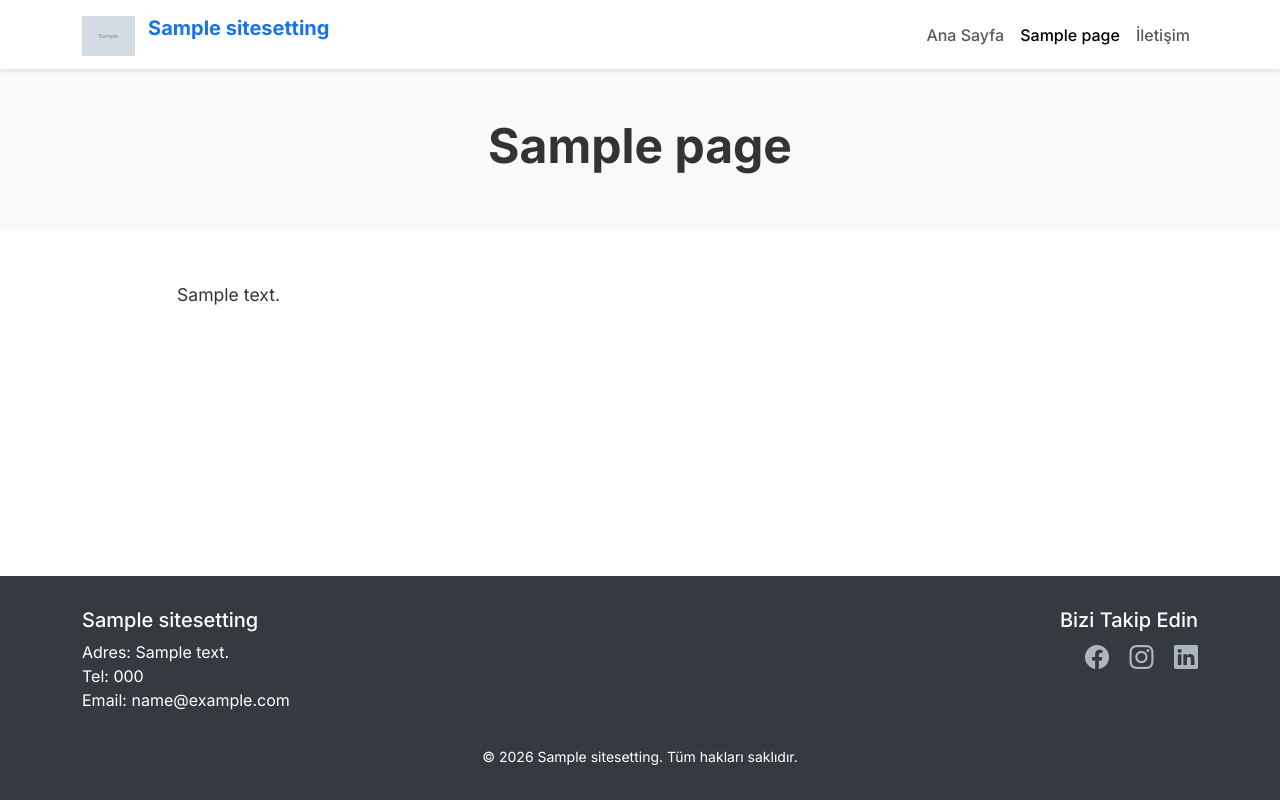
After one commit to Ramazan513451/staj-web-projesi, a Django app: a page that uses templates/base.html in a window 1280 px wide. The commit adds this page. Run offline with Django 5.2, Linux system fonts and the light colour scheme; tables that the repository leaves empty hold one stand-in row (values such as "Sample post"); grey boxes marked "Sample" are stand-in pictures.

Commit message:
Dinamik sayfalar (Page modülü) ön yüze entegre edildi

```diff
--- a/config/settings.py
+++ b/config/settings.py
@@ -74,6 +74,7 @@ TEMPLATES = [
                 "django.contrib.auth.context_processors.auth",
                 "django.contrib.messages.context_processors.messages",
                 "sitesettings.context_processors.site_settings",
+                "pages.context_processors.published_pages",
             ],
         },
     },
--- a/config/urls.py
+++ b/config/urls.py
@@ -23,6 +23,7 @@ urlpatterns = [
     path("admin/", admin.site.urls),
     path("", views.index, name="index"),
     path("iletisim/", views.contact, name="contact"),
+    path("sayfa/<slug:slug>/", views.page_detail, name="page_detail"),
     path("panel/", include("accounts.urls")),
     path("panel/dashboard/", include("dashboard.urls")),
     path("panel/settings/", include("sitesettings.urls")),
--- /dev/null
+++ b/pages/context_processors.py
@@ -0,0 +1,5 @@
+from .models import Page
+
+def published_pages(request):
+    pages = Page.objects.filter(is_published=True).order_by('title')
+    return {'published_pages': pages}
--- a/pages/views.py
+++ b/pages/views.py
@@ -79,3 +79,9 @@ def contact(request):
         'form': form
     }
     return render(request, 'contact.html', context)
+
+from django.shortcuts import get_object_or_404
+
+def page_detail(request, slug):
+    page = get_object_or_404(Page, slug=slug, is_published=True)
+    return render(request, 'pages/public_detail.html', {'page': page})
--- a/templates/base.html
+++ b/templates/base.html
@@ -80,10 +80,15 @@
             <div class="collapse navbar-collapse" id="navbarNav">
                 <ul class="navbar-nav ms-auto">
                     <li class="nav-item">
-                        <a class="nav-link" href="/">Ana Sayfa</a>
+                        <a class="nav-link {% if request.path == '/' %}active{% endif %}" href="/">Ana Sayfa</a>
                     </li>
+                    {% for page in published_pages %}
                     <li class="nav-item">
-                        <a class="nav-link" href="/iletisim/">İletişim</a>
+                        <a class="nav-link {% if request.path == '/sayfa/'|add:page.slug|add:'/' %}active{% endif %}" href="{% url 'page_detail' page.slug %}">{{ page.title }}</a>
+                    </li>
+                    {% endfor %}
+                    <li class="nav-item">
+                        <a class="nav-link {% if request.path == '/iletisim/' %}active{% endif %}" href="/iletisim/">İletişim</a>
                     </li>
                 </ul>
             </div>
--- /dev/null
+++ b/templates/pages/public_detail.html
@@ -0,0 +1,21 @@
+{% extends "base.html" %}
+
+{% block title %}{{ page.title }} | {% if site_settings and site_settings.site_title %}{{ site_settings.site_title }}{% else %}Kurumsal A.Ş.{% endif %}{% endblock %}
+
+{% block content %}
+<div class="bg-light py-5">
+    <div class="container text-center">
+        <h1 class="display-5 fw-bold">{{ page.title }}</h1>
+    </div>
+</div>
+
+<div class="container py-5">
+    <div class="row justify-content-center">
+        <div class="col-lg-10">
+            <div class="page-content" style="line-height: 1.8; font-size: 1.1rem;">
+                {{ page.content|linebreaks }}
+            </div>
+        </div>
+    </div>
+</div>
+{% endblock %}
```
